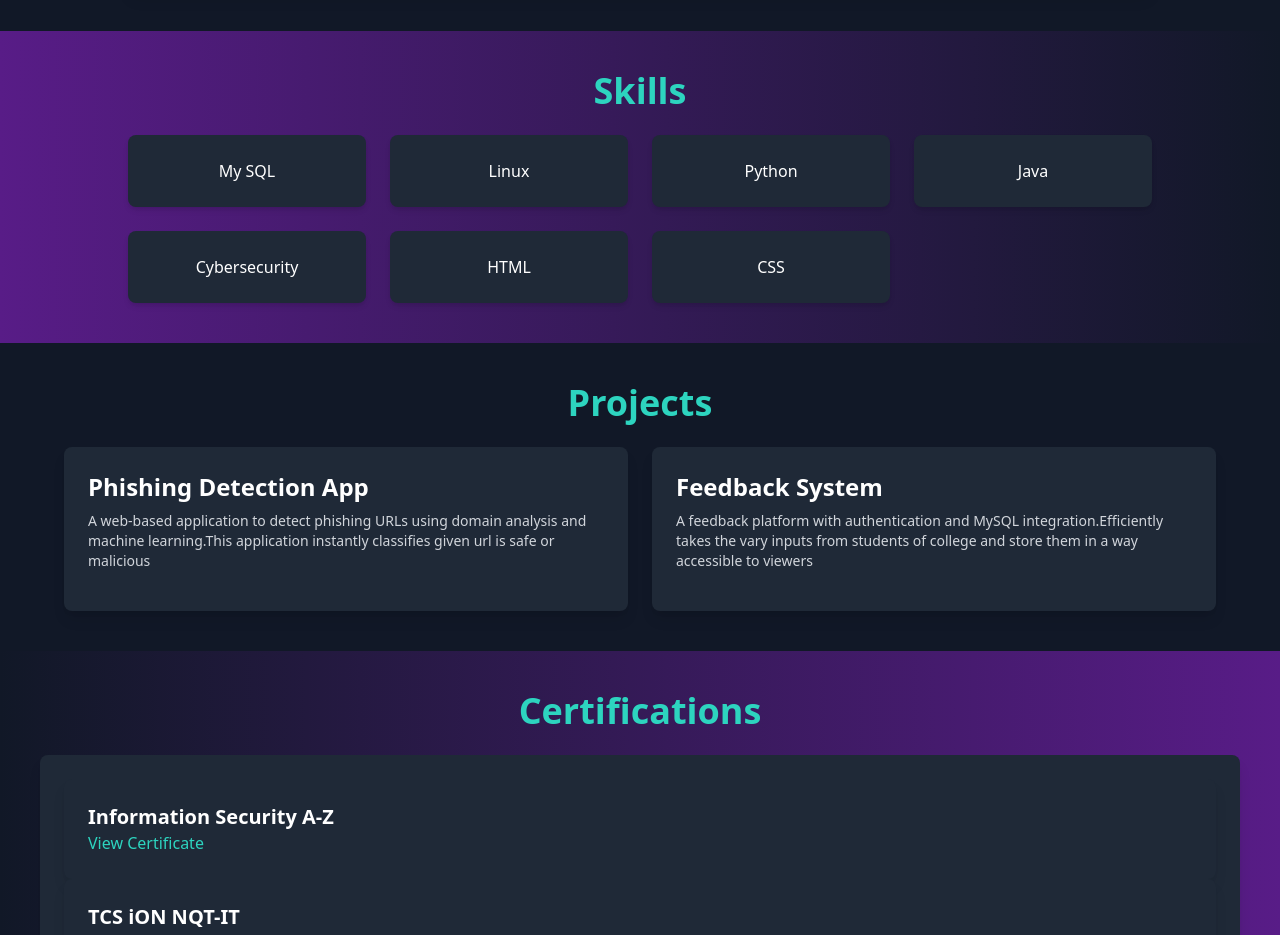
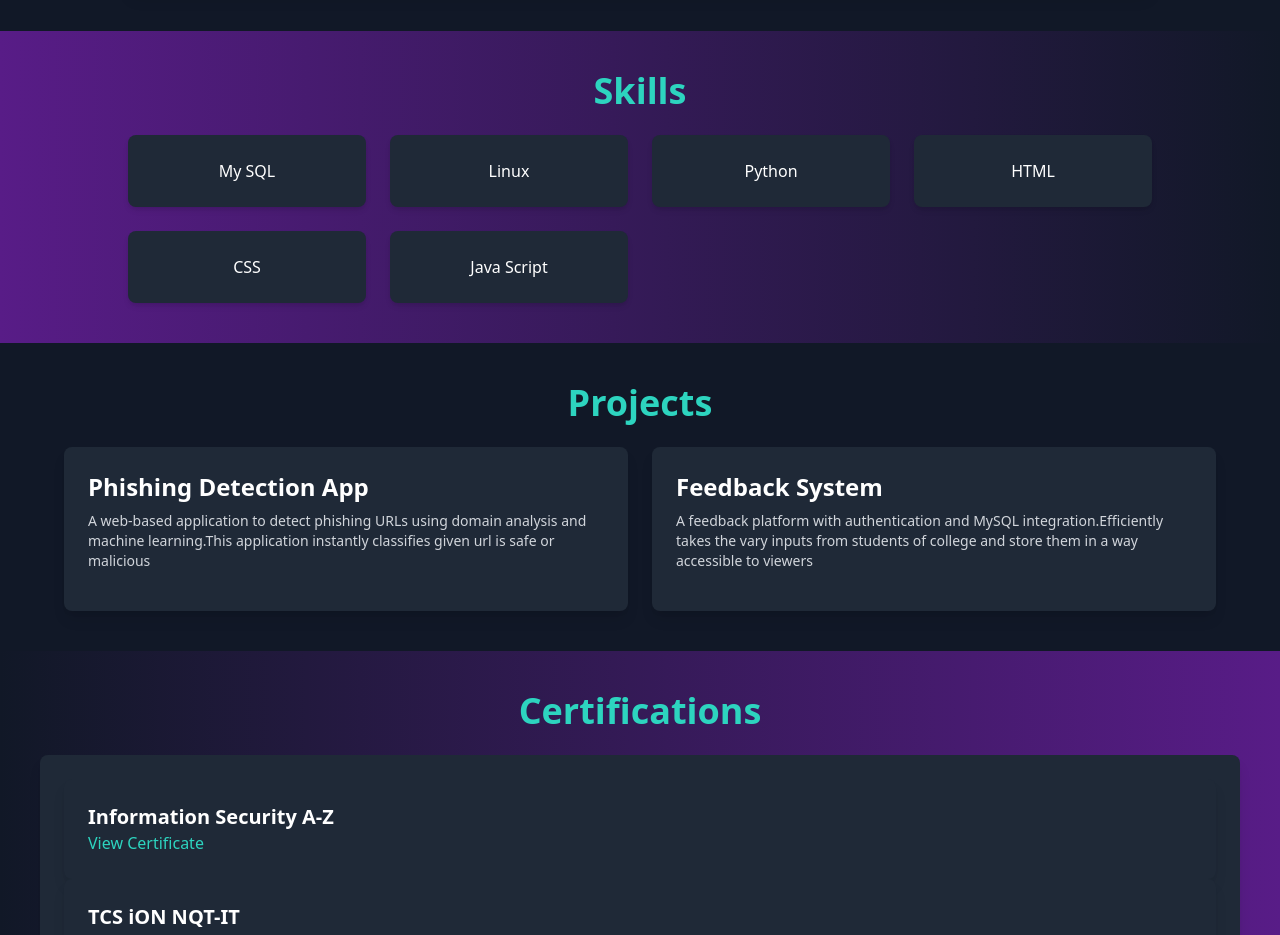
Before and after one commit to PoluriLakshmiSatwika/My_Portfolio, a plain HTML site: page index.html in a window 1280 px wide. Shown: the part 1880-2815 px from the top of the page. Drawn offline with nearby package versions, Linux system fonts and the light colour scheme.

Commit message:
final commit

```diff
--- a/index.html
+++ b/index.html
@@ -91,10 +91,9 @@
       <div class="bg-gray-800 p-6 rounded-lg text-center shadow-md hover:shadow-teal-400 transition-shadow">My SQL</div>
       <div class="bg-gray-800 p-6 rounded-lg text-center shadow-md hover:shadow-teal-400 transition-shadow">Linux</div>
       <div class="bg-gray-800 p-6 rounded-lg text-center shadow-md hover:shadow-teal-400 transition-shadow">Python</div>
-      <div class="bg-gray-800 p-6 rounded-lg text-center shadow-md hover:shadow-teal-400 transition-shadow">Java</div>
-      <div class="bg-gray-800 p-6 rounded-lg text-center shadow-md hover:shadow-teal-400 transition-shadow">Cybersecurity</div>
       <div class="bg-gray-800 p-6 rounded-lg text-center shadow-md hover:shadow-teal-400 transition-shadow">HTML</div>
       <div class="bg-gray-800 p-6 rounded-lg text-center shadow-md hover:shadow-teal-400 transition-shadow">CSS</div>
+      <div class="bg-gray-800 p-6 rounded-lg text-center shadow-md hover:shadow-teal-400 transition-shadow">Java Script</div>
     </div>
   </section>
 
```
